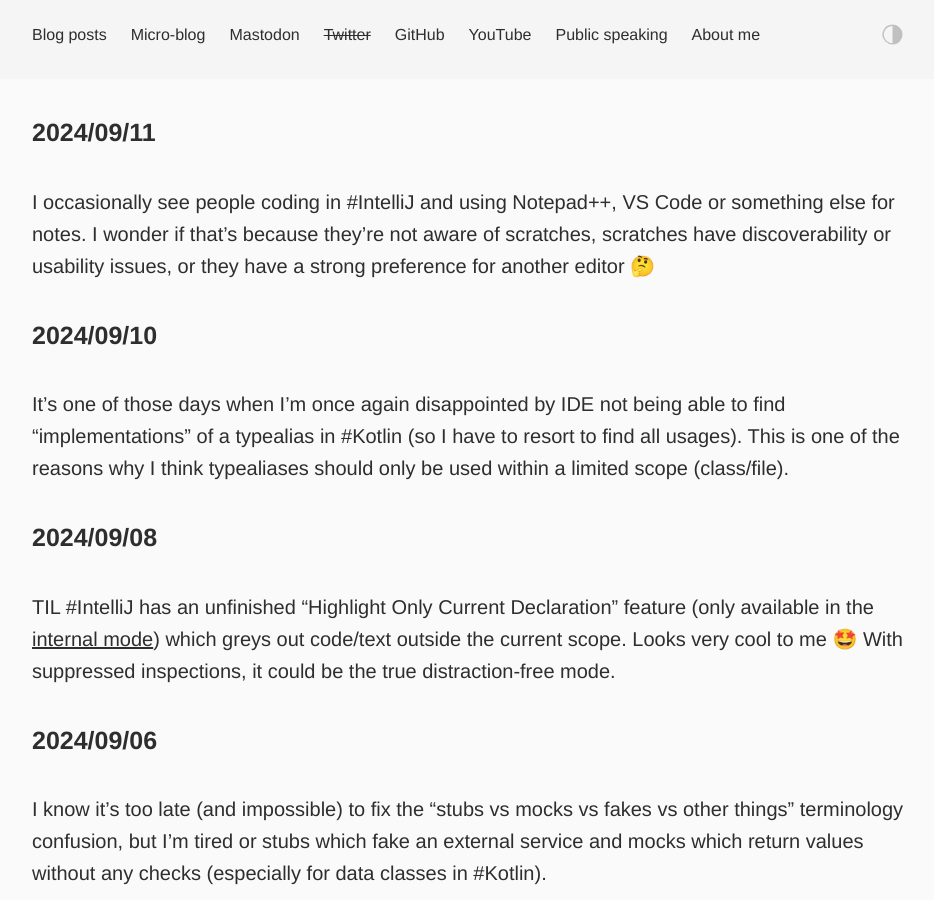
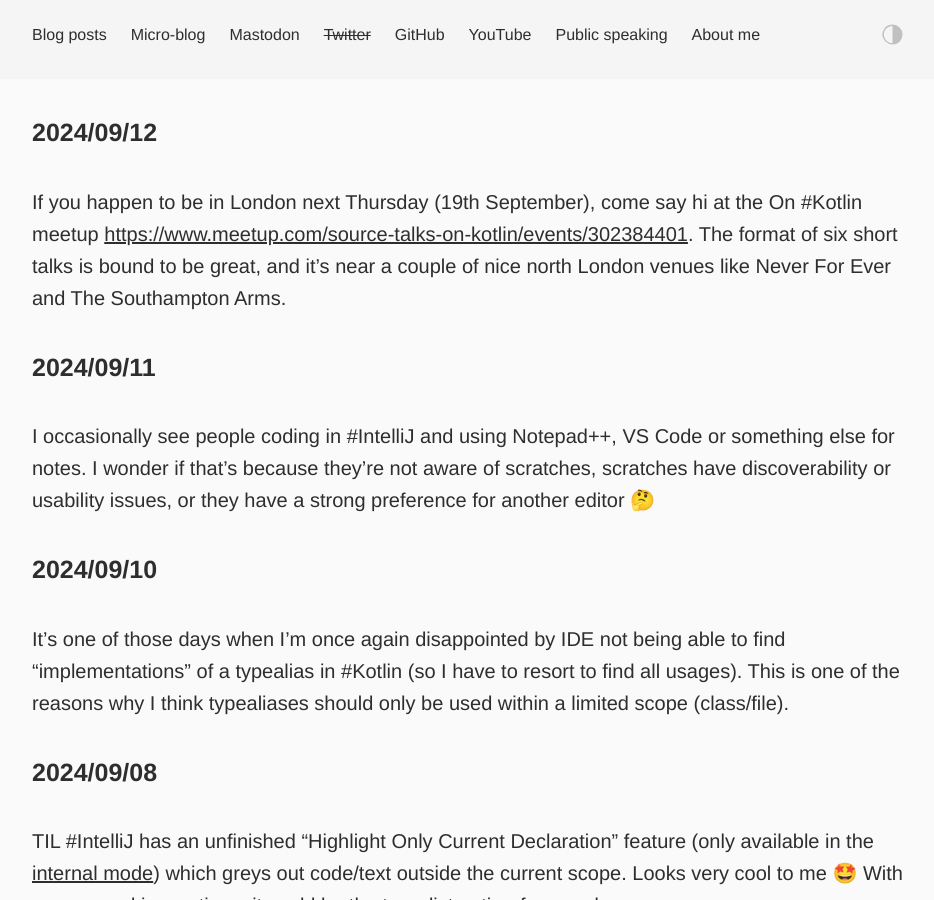
Before and after one commit to dkandalov/dkandalov.github.io, a Jekyll site: the page built from micro-blog.md, in a window 1280 px wide and 900 px high. Shown: the whole window, without its empty margins (160-1094 px from the left). Built offline with Jekyll 4.4.1, drawn with Linux system fonts in a browser that asks for light colours.

Commit message:
updated micro-blog

```diff
--- a/micro-blog.md
+++ b/micro-blog.md
@@ -2,6 +2,9 @@
 layout: post
 permalink: /micro-blog/
 ---
+
+#### 2024/09/12
+If you happen to be in London next Thursday (19th September), come say hi at the On #Kotlin meetup <https://www.meetup.com/source-talks-on-kotlin/events/302384401>. The format of six short talks is bound to be great, and it's near a couple of nice north London venues like Never For Ever and The Southampton Arms.
 
 #### 2024/09/11
 I occasionally see people coding in #IntelliJ and using Notepad++, VS Code or something else for notes. I wonder if that's because they're not aware of scratches, scratches have discoverability or usability issues, or they have a strong preference for another editor 🤔
```
